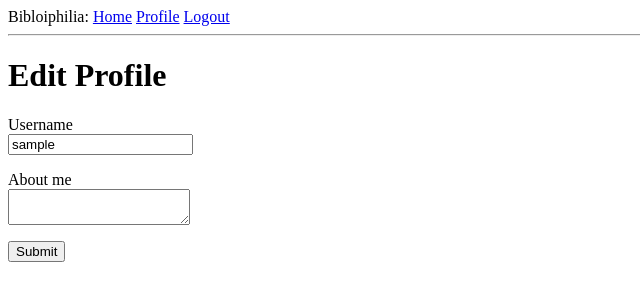
After one commit to arianmonti/bibliophilia, a Flask app: page /edit_profile in a window 1280 px wide. The commit adds this page. Shown: the top 301 px of the page, without its empty margins (0-640 px from the left). Run offline with Flask 2, Linux system fonts and the light colour scheme; the visitor is signed in with stand-in values (Sample User, id 1); data comes from the database, SQL or seed files in the repository.

Commit message:
add edit profile(error)

```diff
--- a/app/forms.py
+++ b/app/forms.py
@@ -1,6 +1,6 @@
 from flask_wtf import FlaskForm
-from wtforms import StringField, PasswordField, BooleanField, SubmitField
-from wtforms.validators import DataRequired, ValidationError, EqualTo, Email
+from wtforms import StringField, PasswordField, BooleanField, SubmitField, TextAreaField
+from wtforms.validators import DataRequired, ValidationError, EqualTo, Email, Length
 from app.models import User
 
 class LoginForm(FlaskForm):
@@ -25,3 +25,8 @@ class RegisterForm(FlaskForm):
         user = User.query.filter_by(email=email.data).first()
         if user is not None:
             ValidationError('Select a different email')
+
+class EditProfileForm(FlaskForm):
+    username = StringField('Username', validators=[DataRequired()])
+    about = TextAreaField('About me', validators=[Length(min=0, max=400)])
+    submit = SubmitField('Submit')
--- a/app/models.py
+++ b/app/models.py
@@ -9,6 +9,8 @@ class User(db.Model, UserMixin):
     username = db.Column(db.String(64), index=True, unique=True)
     email = db.Column(db.String(128), index=True, unique=True)
     password_hash = db.Column(db.String(128))
+    about = db.Column(db.String(200))
+    last_seen = db.Column(db.DateTime, default=datetime.utcnow)
     posts = db.relationship('Post', backref='author', lazy='dynamic')
 
     def avatar(self, size):
--- a/app/routes.py
+++ b/app/routes.py
@@ -1,9 +1,17 @@
 from flask import render_template, url_for, redirect, flash, request
 from app import app, db
-from app.forms import LoginForm, RegisterForm
+from app.forms import LoginForm, RegisterForm, EditProfileForm
 from app.models import User
 from flask_login import current_user, login_user, logout_user, login_required
 from werkzeug.urls import url_parse
+from datetime import datetime
+
+
+@app.before_request
+def before_request():
+    if current_user.is_authenticated:
+        current_user.last_seen = datetime.utcnow()
+        db.session.commit()
 
 @app.route('/')
 @login_required
@@ -55,3 +63,17 @@ def user(username):
         {'author': user, 'body': 'Test'}
     ]
     return render_template('user.html', posts=posts, user=user)
+
+@app.route('/edit_profile', methods=['GET', 'POST'])
+def edit_profile():
+    form = EditProfileForm()
+    if form.validate_on_submit():
+        current_user.username = form.username.data
+        current_user.about = form.about.data
+        db.session.commit()
+        flash('Your changes have been saved.')
+        return redirect(url_for('edit_profile'))
+    elif request.method == 'GET':
+        form.username.data = current_user.username
+        form.about.data = current_user.about
+    return render_template('edit_profile.html', title='Edit Profile', form=form)
--- /dev/null
+++ b/app/templates/edit_profile.html
@@ -0,0 +1,23 @@
+{% extends 'base.html' %}
+
+{% block content %}
+    <h1>Edit Profile</h1>
+    <form action="" method="POST">
+		{{ form.hidden_tag() }}
+		<p>
+			{{ form.username.label }}<br>
+			{{ form.username() }}<br>
+			{% for error in form.username.errors %}
+			<span style="color:red;">[{{error}}]</span>
+			{% endfor %}
+		</p>
+			{{ form.about.label }}<br>
+			{{ form.about() }}
+			{% for error in form.about.errors %}
+			<span style="color:red;">[{{error}}]</span>
+			{% endfor %}
+		<p>
+			{{ form.submit() }}
+		</p>
+	</form>
+{% endblock %}
```
Also changed, not shown: app/templates/user.html (+8 -1 lines), migrations/versions/97dc0ee75ec7_new_fields_in_user_model.py (added, +30 -0 lines).
